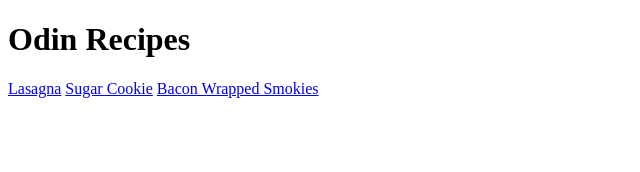
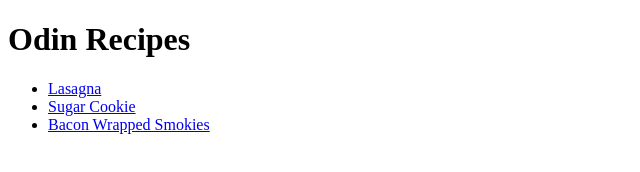
Before and after one commit to NurikBK/odin-recipes, a plain HTML site: page index.html in a window 1280 px wide. Shown: the whole page, without its empty margins (0-640 px from the left). Drawn offline with Linux system fonts and the light colour scheme.

Commit message:
Add recipes unoredered list and fixed the links

```diff
--- a/index.html
+++ b/index.html
@@ -6,8 +6,11 @@
     </head>
     <body>
         <h1>Odin Recipes</h1>
-        <a href="/recipes/lasagna.html">Lasagna</a>
-        <a href="/recipes/sugarcookie.html">Sugar Cookie</a>
-        <a href="/recipes/beconwrap.html">Bacon Wrapped Smokies</a>
+        <ul>
+            <li><a href="recipes/lasagna.html">Lasagna</a></li>
+            <li><a href="recipes/sugarcookie.html">Sugar Cookie</a></li>
+            <li><a href="recipes/beconwrap.html">Bacon Wrapped Smokies</a></li>
+        </ul>
+
     </body>
 </html>
```
